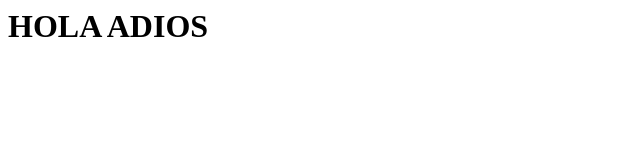
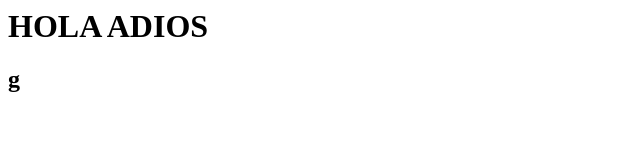
Before and after one commit to alvaro23LP/SIBW-UGR, a plain HTML site: page index.html in a window 1280 px wide. Shown: the full height of the page, 0-640 px from the left. Drawn offline with Linux system fonts and the light colour scheme.

Commit message:
Update index.html

```diff
--- a/index.html
+++ b/index.html
@@ -1 +1,2 @@
 <h1>HOLA ADIOS</h1>
+<h2>g</h2>
```
